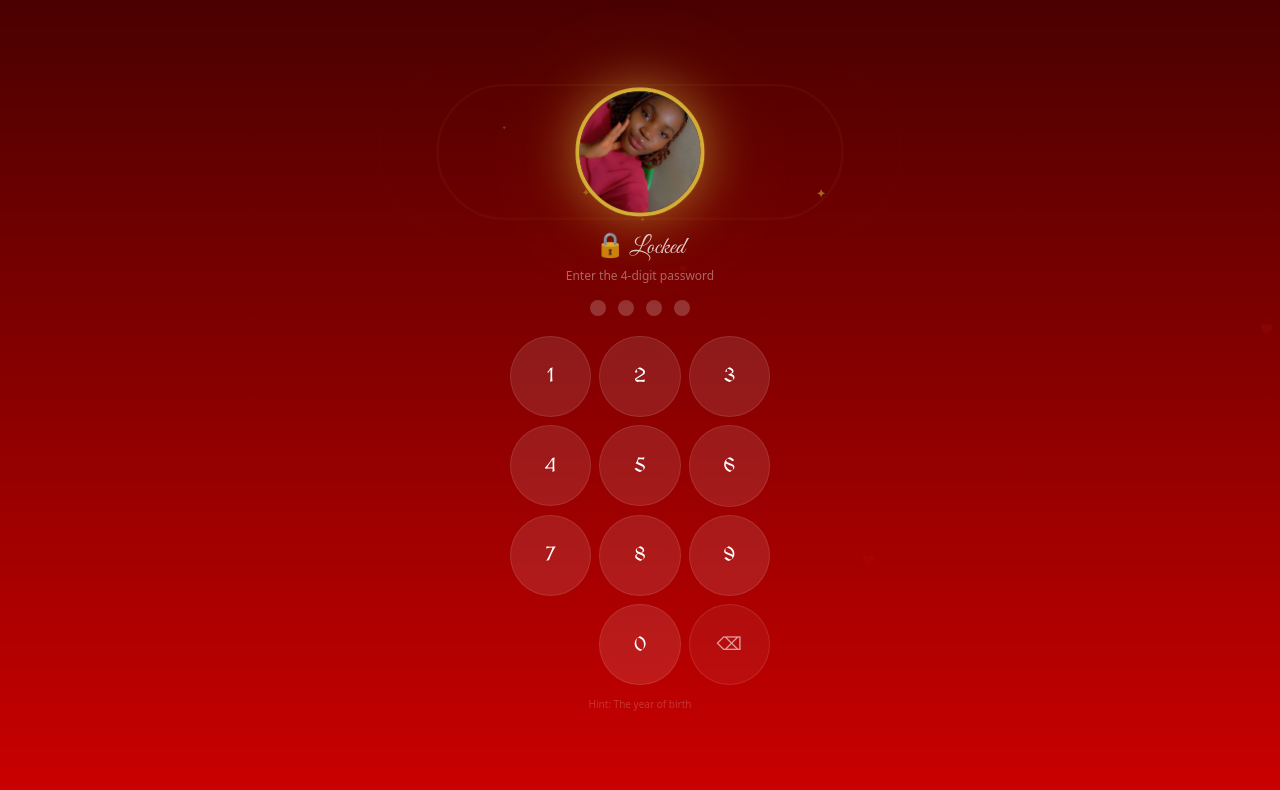
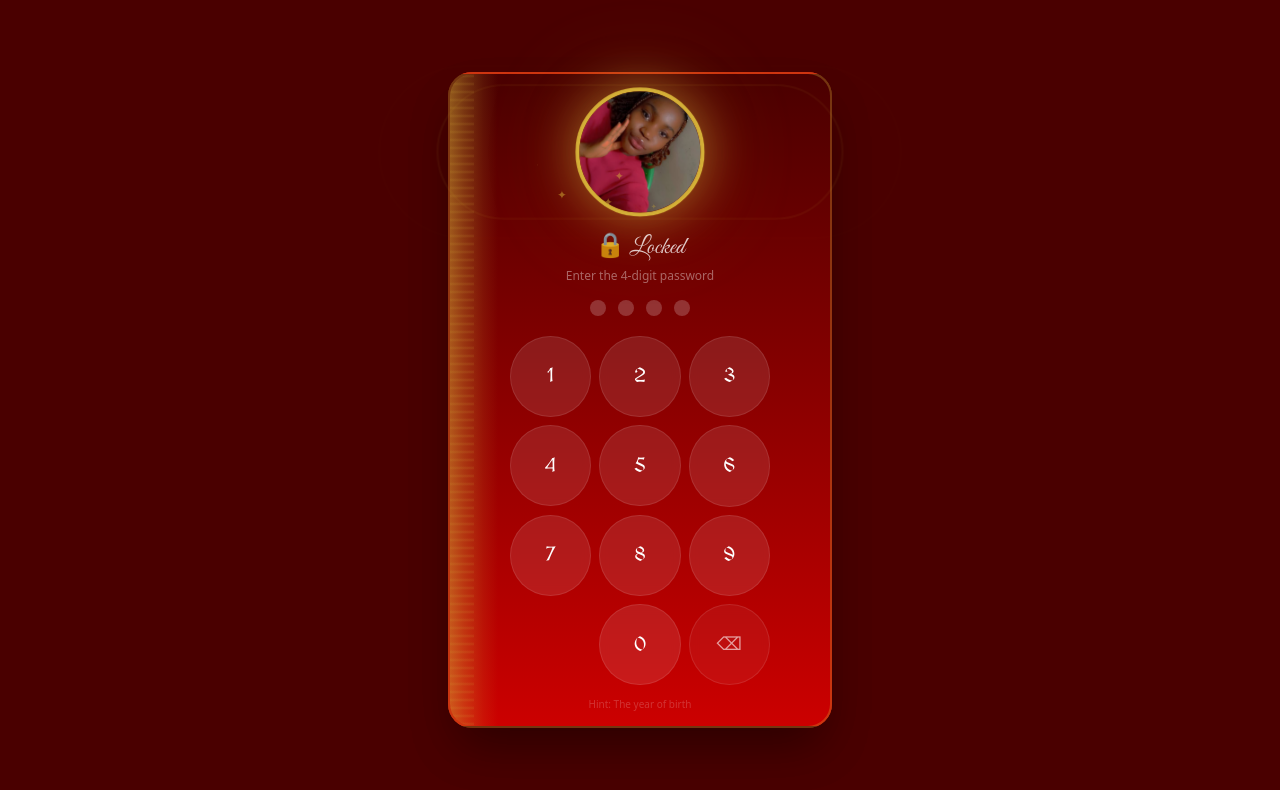
Before and after one commit to BL3Z0/iLoveYou_Prototype, a Next.js app in the folder letters-for-my-love/: page / in a window 1280 px wide. Shown: the top 790 px of the page. Built offline with nearby package versions, Linux system fonts and the light colour scheme; a web font is replaced by a local one.

Commit message:
Refactor PasswordScreen to accept isRipping prop

```diff
--- a/letters-for-my-love/components/PasswordScreen.js
+++ b/letters-for-my-love/components/PasswordScreen.js
@@ -1,13 +1,12 @@
 'use client';
-import { motion, AnimatePresence } from 'framer-motion';
+import { motion } from 'framer-motion';
 import { useState, useEffect } from 'react';
 import Image from 'next/image';
 
-export default function PasswordScreen({ onSuccess }) {
+export default function PasswordScreen({ onSuccess, isRipping }) {
   const [password, setPassword] = useState('');
   const [error, setError] = useState(false);
   const [glowIntensity, setGlowIntensity] = useState(1);
-  const [isRipping, setIsRipping] = useState(false);
   const correctPassword = '2024';
 
   // Animated glow effect
@@ -20,13 +19,10 @@ export default function PasswordScreen({ onSuccess }) {
 
   // Auto-submit when 4 digits are entered
   useEffect(() => {
-    if (password.length === 4) {
+    if (password.length === 4 && !isRipping) {
       const timer = setTimeout(() => {
         if (password === correctPassword) {
-          setIsRipping(true);
-          setTimeout(() => {
           onSuccess();
-          }, 1200);
         } else {
           setError(true);
           setTimeout(() => {
@@ -37,7 +33,7 @@ export default function PasswordScreen({ onSuccess }) {
       }, 300);
       return () => clearTimeout(timer);
     }
-  }, [password, correctPassword, onSuccess]);
+  }, [password, correctPassword, onSuccess, isRipping]);
 
   const handleNumberClick = (num) => {
     if (password.length < 4 && !isRipping) {
@@ -54,42 +50,90 @@ export default function PasswordScreen({ onSuccess }) {
   };
 
   return (
-    <div className="fixed inset-0 bg-gradient-to-b from-dark-red via-deep-red to-shiny-red flex items-center justify-center px-4 overflow-hidden">
-      {/* Floating hearts background */}
-      {[...Array(15)].map((_, i) => (
+    <div className="relative w-full max-w-sm mx-auto">
+      {/* RIPPING EFFECT - Page tears in half when isRipping is true */}
       <motion.div
-          key={i}
-          className="absolute text-shiny-red/20"
-          initial={{
-            x: Math.random() * window.innerWidth,
-            y: Math.random() * window.innerHeight,
-            scale: Math.random() * 0.5 + 0.3
+        className="relative"
+        animate={
+          isRipping ? { opacity: 0 } : { opacity: 1 }
+        }
+        transition={{ duration: 0.1, delay: 0.8 }}
+      >
+        {/* LEFT HALF - Tears to the left */}
+        <motion.div
+          className="absolute inset-0 bg-gradient-to-b from-dark-red via-deep-red to-shiny-red rounded-3xl shadow-2xl overflow-hidden"
+          initial={{ x: 0, rotate: 0, scale: 1 }}
+          animate={
+            isRipping
+              ? {
+                  x: '-120%',
+                  rotate: -20,
+                  scale: 0.7,
+                }
+              : { x: 0, rotate: 0, scale: 1 }
+          }
+          transition={{
+            duration: 0.9,
+            ease: "easeInOut",
+            delay: 0.1
           }}
-          animate={{
-            y: [null, -150, -300],
-            opacity: [0.2, 0.4, 0]
-          }}
-          transition={{
-            duration: Math.random() * 6 + 4,
-            repeat: Infinity,
-            ease: "easeOut",
-            delay: Math.random() * 4
+          style={{
+            transformOrigin: 'left center',
+            border: '2px solid rgba(212, 175, 55, 0.3)',
+            zIndex: 10,
           }}
         >
-          ❤️
+          {/* Torn edge effect */}
+          <div className="absolute right-0 top-0 bottom-0 w-12" style={{
+            background: 'linear-gradient(to right, transparent 0%, rgba(212, 175, 55, 0.1) 30%, rgba(212, 175, 55, 0.3) 70%, rgba(212, 175, 55, 0.5) 100%)',
+          }} />
+          <div className="absolute right-0 top-0 bottom-0 w-6" style={{
+            background: 'repeating-linear-gradient(180deg, transparent 0px, rgba(212, 175, 55, 0.15) 2px, transparent 4px, transparent 8px)',
+          }} />
         </motion.div>
-      ))}
 
-      {/* Main Content */}
-      <AnimatePresence mode="wait">
-        {!isRipping ? (
+        {/* RIGHT HALF - Tears to the right */}
         <motion.div
-            key="locked"
-            initial={{ opacity: 0, y: 20 }}
-            animate={{ opacity: 1, y: 0 }}
-            exit={{ opacity: 0, scale: 0.8 }}
-            transition={{ duration: 0.6 }}
-            className="relative z-10 max-w-sm w-full text-center py-4"
+          className="absolute inset-0 bg-gradient-to-b from-dark-red via-deep-red to-shiny-red rounded-3xl shadow-2xl overflow-hidden"
+          initial={{ x: 0, rotate: 0, scale: 1 }}
+          animate={
+            isRipping
+              ? {
+                  x: '120%',
+                  rotate: 20,
+                  scale: 0.7,
+                }
+              : { x: 0, rotate: 0, scale: 1 }
+          }
+          transition={{
+            duration: 0.9,
+            ease: "easeInOut",
+            delay: 0.1
+          }}
+          style={{
+            transformOrigin: 'right center',
+            border: '2px solid rgba(212, 175, 55, 0.3)',
+            zIndex: 10,
+          }}
+        >
+          {/* Torn edge effect */}
+          <div className="absolute left-0 top-0 bottom-0 w-12" style={{
+            background: 'linear-gradient(to left, transparent 0%, rgba(212, 175, 55, 0.1) 30%, rgba(212, 175, 55, 0.3) 70%, rgba(212, 175, 55, 0.5) 100%)',
+          }} />
+          <div className="absolute left-0 top-0 bottom-0 w-6" style={{
+            background: 'repeating-linear-gradient(180deg, transparent 0px, rgba(212, 175, 55, 0.15) 2px, transparent 4px, transparent 8px)',
+          }} />
+        </motion.div>
+
+        {/* MAIN CONTENT - Stays visible until rip starts */}
+        <motion.div
+          className={`relative z-20 text-center py-4 ${isRipping ? 'pointer-events-none' : ''}`}
+          animate={
+            isRipping
+              ? { opacity: 0, scale: 0.8 }
+              : { opacity: 1, scale: 1 }
+          }
+          transition={{ duration: 0.3 }}
         >
           {/* Golden Glowing Circle with YOUR PHOTO */}
           <motion.div
@@ -112,7 +156,7 @@ export default function PasswordScreen({ onSuccess }) {
                 backgroundColor: 'rgba(212, 175, 55, 0.1)',
               }}
             >
-                {/* YOUR IMAGE - PUT YOUR PHOTO HERE */}
+              {/* YOUR PROFILE IMAGE - Place your photo at public/images/profile.jpg */}
               <Image
                 src="/images/profile.jpg"
                 alt="Profile"
@@ -153,7 +197,7 @@ export default function PasswordScreen({ onSuccess }) {
               }}
             />
 
-              {/* Golden sparkles around the circle */}
+            {/* Golden sparkles */}
             {[...Array(8)].map((_, i) => (
               <motion.div
                 key={i}
@@ -263,87 +307,28 @@ export default function PasswordScreen({ onSuccess }) {
             Hint: The year of birth
           </p>
         </motion.div>
-        ) : (
-          // ============================================
-          // PAPER TEAR/RIP ANIMATION
-          // ============================================
-          <motion.div
-            key="ripping"
-            className="relative z-10 w-full max-w-md mx-auto"
-            initial={{ opacity: 1 }}
-            animate={{ opacity: 0 }}
-            transition={{ duration: 0.8, delay: 0.4 }}
-          >
-            {/* Left half */}
-            <motion.div
-              className="absolute inset-0 bg-gradient-to-b from-dark-red via-deep-red to-shiny-red rounded-3xl shadow-2xl"
-              initial={{ x: 0, rotate: 0 }}
-              animate={{
-                x: '-60%',
-                rotate: -15,
-                scale: 0.8,
-              }}
-              transition={{
-                duration: 0.8,
-                ease: "easeInOut",
-                delay: 0.1
-              }}
-              style={{
-                transformOrigin: 'left center',
-                border: '2px solid rgba(212, 175, 55, 0.3)',
-              }}
-            >
-              <div className="absolute right-0 top-0 bottom-0 w-8" style={{
-                background: 'linear-gradient(to right, transparent, rgba(212, 175, 55, 0.2))',
-              }} />
-              <div className="absolute right-0 top-0 bottom-0 w-4" style={{
-                background: 'repeating-linear-gradient(180deg, transparent 0px, rgba(212, 175, 55, 0.1) 3px, transparent 6px, transparent 10px)',
-              }} />
       </motion.div>
 
-            {/* Right half */}
-            <motion.div
-              className="absolute inset-0 bg-gradient-to-b from-dark-red via-deep-red to-shiny-red rounded-3xl shadow-2xl"
-              initial={{ x: 0, rotate: 0 }}
-              animate={{
-                x: '60%',
-                rotate: 15,
-                scale: 0.8,
-              }}
-              transition={{
-                duration: 0.8,
-                ease: "easeInOut",
-                delay: 0.1
-              }}
-              style={{
-                transformOrigin: 'right center',
-                border: '2px solid rgba(212, 175, 55, 0.3)',
-              }}
-            >
-              <div className="absolute left-0 top-0 bottom-0 w-8" style={{
-                background: 'linear-gradient(to left, transparent, rgba(212, 175, 55, 0.2))',
-              }} />
-              <div className="absolute left-0 top-0 bottom-0 w-4" style={{
-                background: 'repeating-linear-gradient(180deg, transparent 0px, rgba(212, 175, 55, 0.1) 3px, transparent 6px, transparent 10px)',
-              }} />
-            </motion.div>
-
-            {/* Sparkles bursting out */}
-            {[...Array(30)].map((_, i) => (
+      {/* SPARKLES BURSTING OUT DURING RIP */}
+      {isRipping && (
+        <div className="absolute inset-0 pointer-events-none z-50">
+          {[...Array(40)].map((_, i) => (
             <motion.div
               key={i}
-                className="absolute text-soft-gold text-2xl"
+              className="absolute text-soft-gold"
               initial={{
                 x: '50%',
                 y: '50%',
                 scale: 0,
                 opacity: 1,
+                rotate: 0,
               }}
               animate={{
-                  x: `${50 + (Math.random() - 0.5) * 200}%`,
-                  y: `${50 + (Math.random() - 0.5) * 200}%`,
+                x: `${50 + (Math.random() - 0.5) * 300}%`,
+                y: `${50 + (Math.random() - 0.5) * 300}%`,
                 scale: [0, 1.5, 0],
                 opacity: [1, 1, 0],
+                rotate: [0, 360],
               }}
               transition={{
                 duration: 1.2,
@@ -356,12 +341,14 @@ export default function PasswordScreen({ onSuccess }) {
           ))}
 
           {/* Gold dust */}
-            {[...Array(20)].map((_, i) => (
+          {[...Array(30)].map((_, i) => (
             <motion.div
               key={`dust-${i}`}
-                className="absolute w-1 h-1 rounded-full"
+              className="absolute rounded-full"
               style={{
                 background: '#D4AF37',
+                width: Math.random() * 4 + 2 + 'px',
+                height: Math.random() * 4 + 2 + 'px',
               }}
               initial={{
                 x: '50%',
@@ -369,8 +356,8 @@ export default function PasswordScreen({ onSuccess }) {
                 opacity: 1,
               }}
               animate={{
-                  x: `${50 + (Math.random() - 0.5) * 300}%`,
-                  y: `${50 + (Math.random() - 0.5) * 300}%`,
+                x: `${50 + (Math.random() - 0.5) * 350}%`,
+                y: `${50 + (Math.random() - 0.5) * 350}%`,
                 opacity: [1, 0.5, 0],
                 scale: [0, 2, 0],
               }}
@@ -381,18 +368,20 @@ export default function PasswordScreen({ onSuccess }) {
               }}
             />
           ))}
+        </div>
+      )}
 
+      {/* "Ripping open" text */}
+      {isRipping && (
         <motion.p
           initial={{ opacity: 0, y: 20 }}
           animate={{ opacity: 1, y: 0 }}
           transition={{ delay: 0.3 }}
-              className="absolute -bottom-16 left-1/2 transform -translate-x-1/2 text-white font-cursive text-xl whitespace-nowrap"
+          className="absolute -bottom-16 left-1/2 transform -translate-x-1/2 text-white font-cursive text-xl whitespace-nowrap z-50"
         >
           Ripping open your surprise... 💫
         </motion.p>
-          </motion.div>
       )}
-      </AnimatePresence>
     </div>
   );
 }
```
Lines whose indentation alone changed are shown as unchanged.
